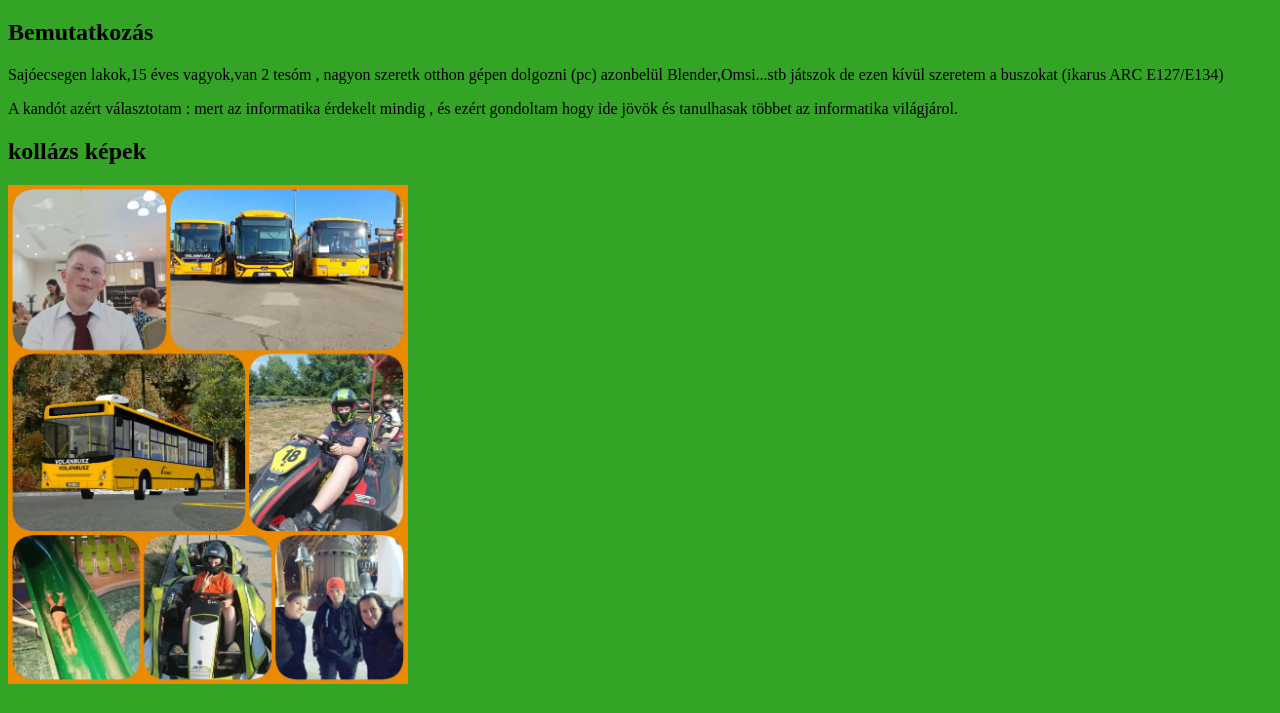
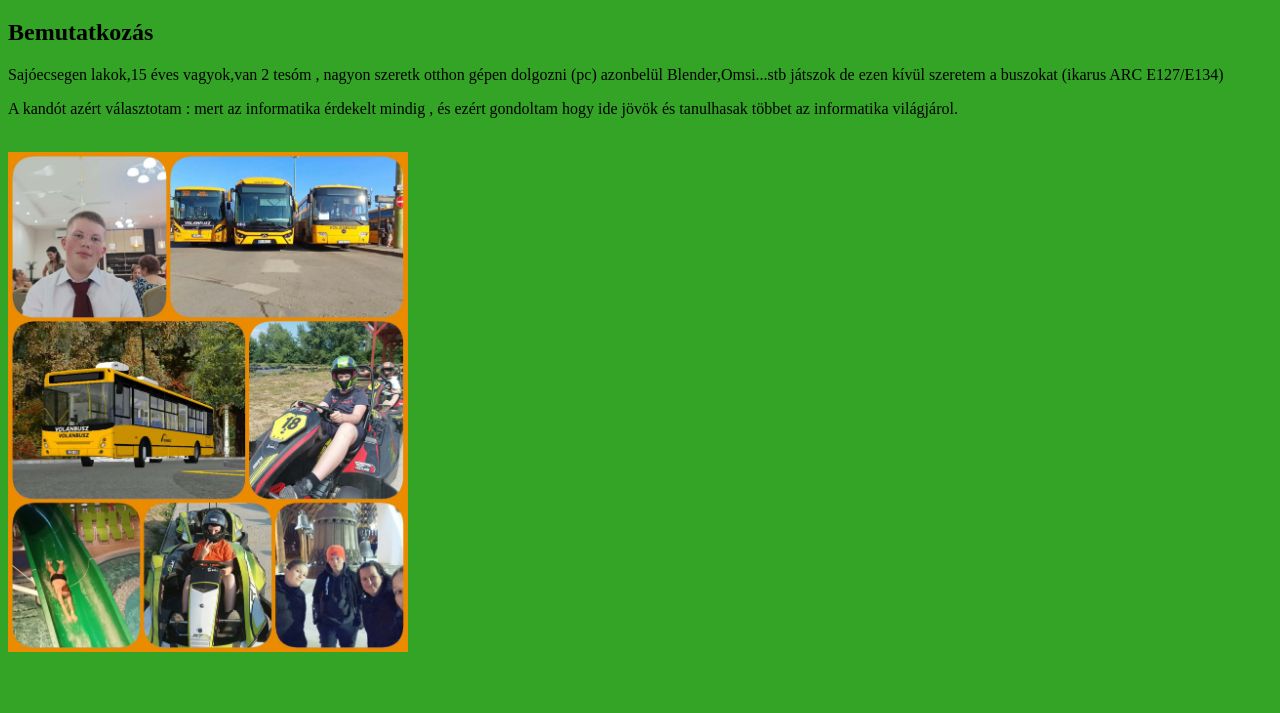
Before and after one commit to adam1731nagy/ikt, a plain HTML site: page index.html in a window 1280 px wide. Shown: the part 87-800 px from the top of the page. Drawn offline with Linux system fonts and the light colour scheme.

Commit message:
Add files via upload

```diff
--- a/index.html
+++ b/index.html
@@ -4,8 +4,9 @@
 <head>
     <meta charset="utf-8">
     <meta name="viewport" content="width=device-width, initial-scale=1.0">
-    <title>weboldal</title>
+    <title>Weboldalam</title>
     <link rel="stylesheet" href="css/style.css">
+
 </head>
 <body style="background-color: rgb(52, 164, 38);">
     <nav>
@@ -22,8 +23,9 @@
     <p>Sajóecsegen lakok,15 éves vagyok,van 2 tesóm , nagyon szeretk otthon gépen dolgozni (pc) azonbelül Blender,Omsi...stb játszok de ezen kívül szeretem a buszokat (ikarus ARC E127/E134)</p>
 
     <p>A kandót azért választotam : mert az informatika érdekelt mindig , és ezért gondoltam hogy ide jövök és tanulhasak többet az informatika világjárol.</p>
-    <h2>kollázs képek</h2>
-    <img src="img/kollazs.jpg" alt="" width="400">
+    <br>
+
+    <img src="img/kollazs.jpg" alt="" width="400" title="kollázs kép">
 
 
 </body>
```
Also changed, not shown: keplink.html (+1 -1 lines), listak.html (+1 -1 lines), orarend.html (+1 -1 lines), tema.html (+2 -2 lines).
